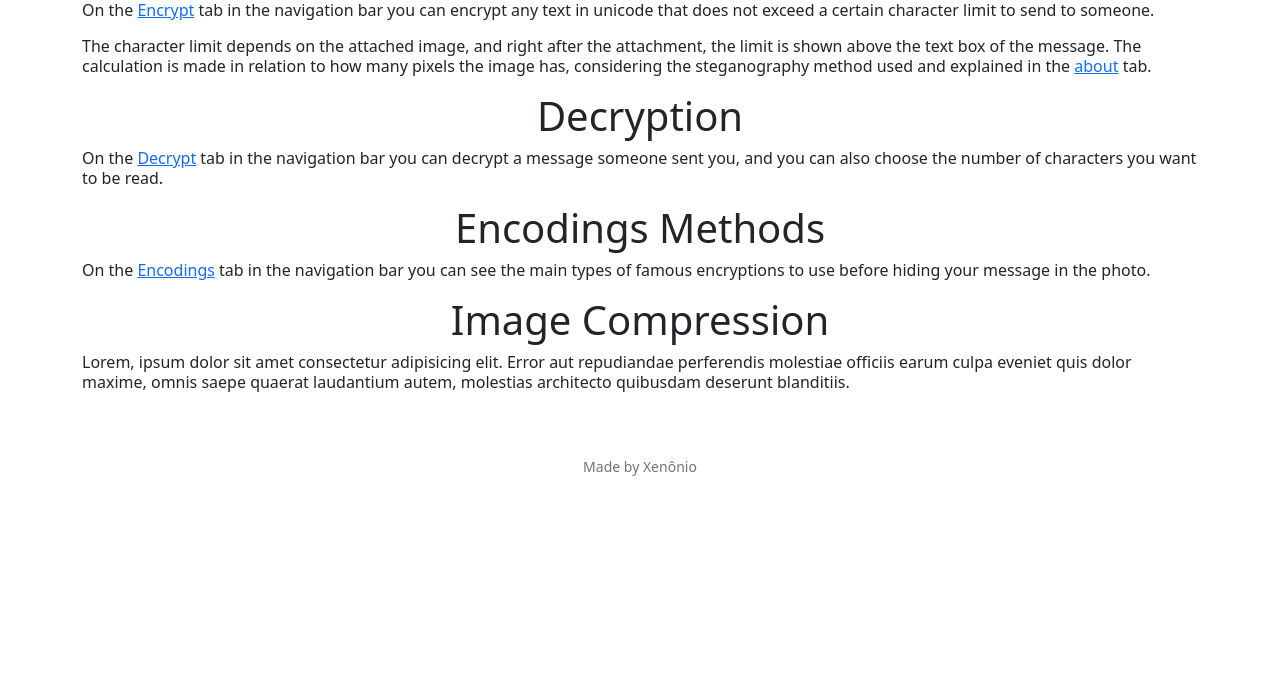
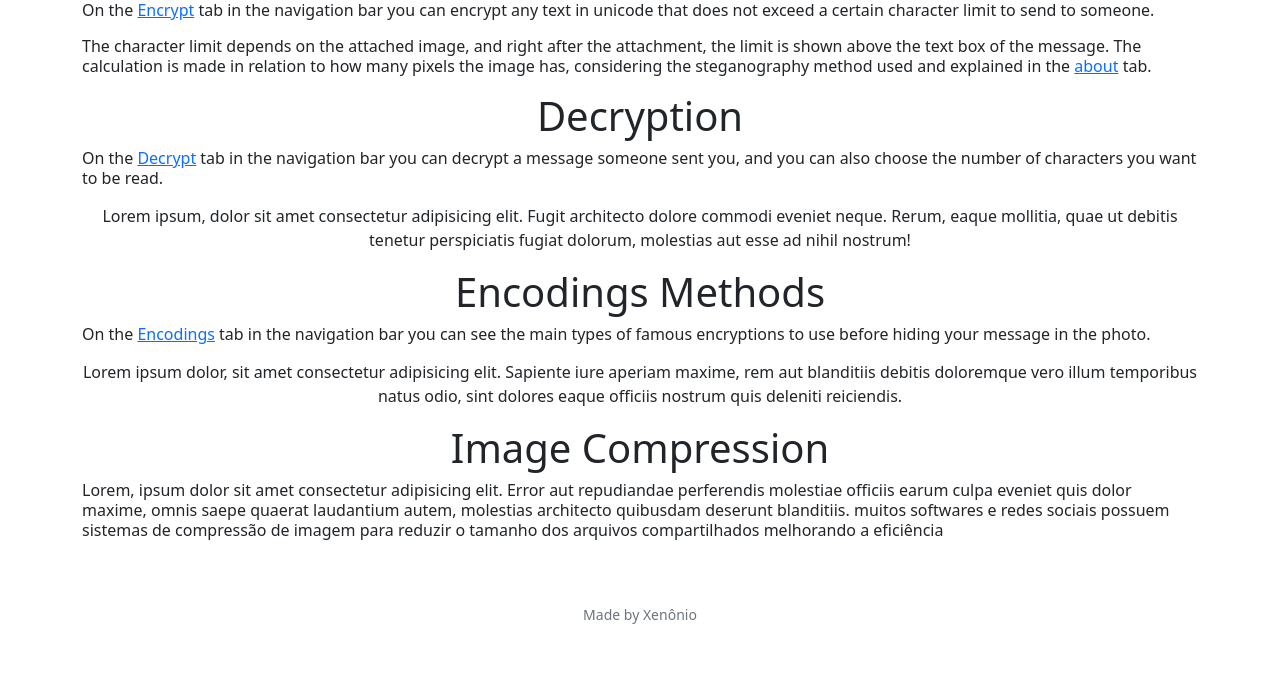
Before and after one commit to Xennonio/steganollamaphy, a Flask app: page /htu in a window 1280 px wide. Shown: the part 162-835 px from the top of the page. Before the commit the page ends 638 px from the top, so only its background shows below. Run offline with Flask 3, Linux system fonts and the light colour scheme; some libraries are stand-ins or nearby versions.

Commit message:
some hotfixes

```diff
--- a/templates/encodings.html
+++ b/templates/encodings.html
@@ -58,4 +58,7 @@
       </div>
     </div>
   </div>
+
+  <script type="text/javascript" async="" src="https://cdnjs.cloudflare.com/ajax/libs/mathjax/2.7.4/MathJax.js?config=TeX-MML-AM_CHTML"></script>
+    <!--LaTeX formatting done at: https://pandoc.org/try/-->
 {% endblock %}
--- a/templates/howtouse.html
+++ b/templates/howtouse.html
@@ -19,14 +19,21 @@
         On the <a href="/decrypt">Decrypt</a> tab in the navigation bar you can decrypt a message
         someone sent you, and you can also choose the number of characters you want to be read.
     </p>
+    <p>
+        Lorem ipsum, dolor sit amet consectetur adipisicing elit. Fugit architecto dolore commodi eveniet neque. Rerum, eaque mollitia, quae ut debitis tenetur perspiciatis fugiat dolorum, molestias aut esse ad nihil nostrum!
+    </p>
     <h1> Encodings Methods </h1>
     <p class="lh-sm" style="text-align: left;">
         On the <a href="/encrypt">Encodings</a> tab in the navigation bar you can see the main
         types of famous encryptions to use before hiding your message in the photo.
     </p>
+    <p>
+        Lorem ipsum dolor, sit amet consectetur adipisicing elit. Sapiente iure aperiam maxime, rem aut blanditiis debitis doloremque vero illum temporibus natus odio, sint dolores eaque officiis nostrum quis deleniti reiciendis.
+    </p>
     <h1> Image Compression </h1>
     <p class="lh-sm" style="text-align: left;">
         Lorem, ipsum dolor sit amet consectetur adipisicing elit. Error aut repudiandae perferendis molestiae officiis earum culpa eveniet quis dolor maxime, omnis saepe quaerat laudantium autem, molestias architecto quibusdam deserunt blanditiis.
+        muitos softwares e redes sociais possuem sistemas de compressão de imagem para reduzir o tamanho dos arquivos compartilhados melhorando a eficiência
     </p>
 {% endblock %}
 
```
